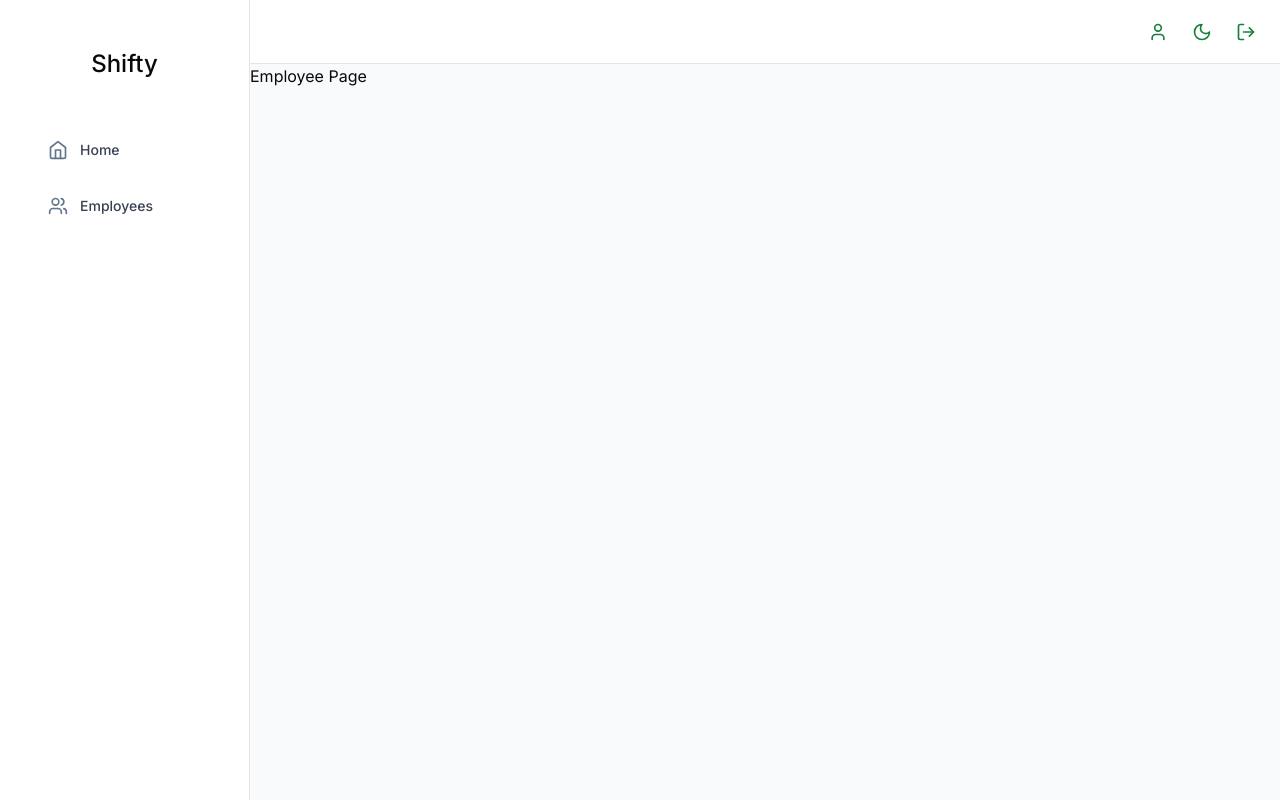
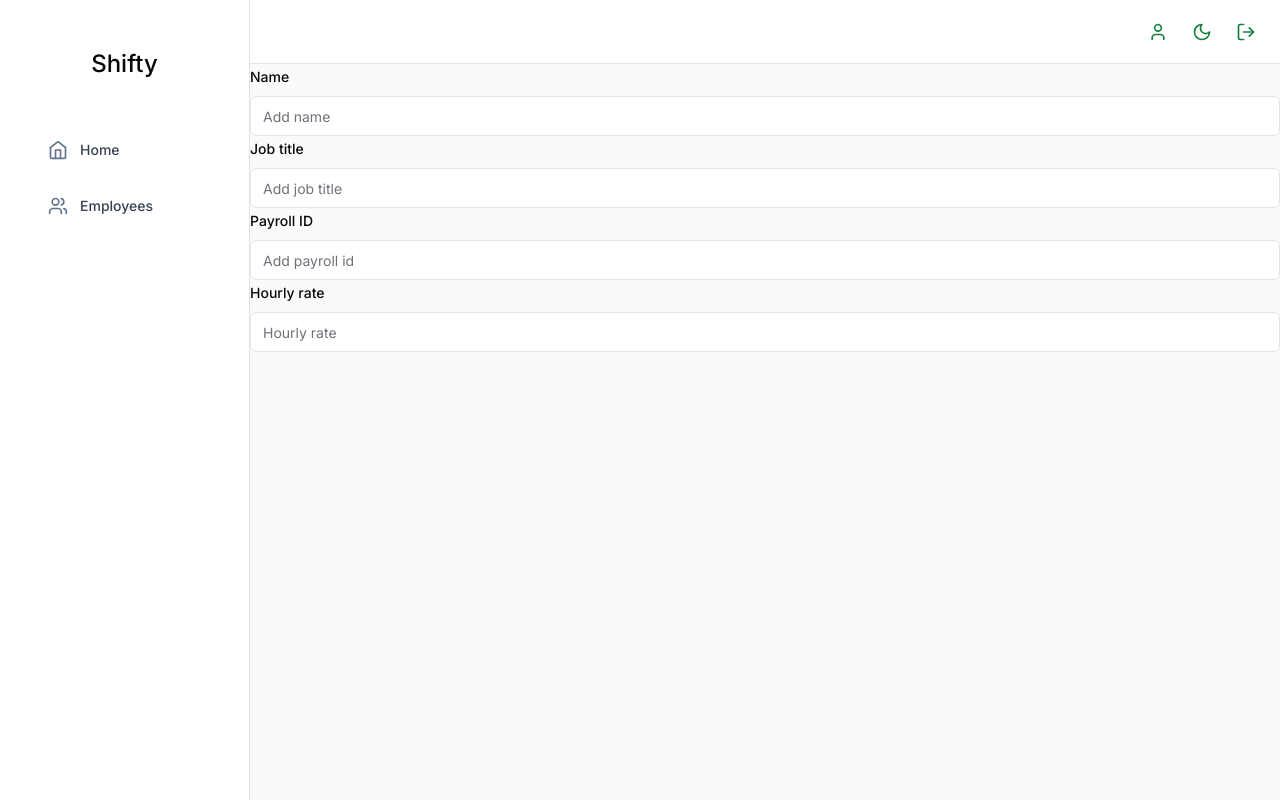
Before and after one commit to lanzmoncis/rota-builder, a Next.js app: page /employees/1 in a window 1280 px wide. Built offline with nearby package versions, Linux system fonts and the light colour scheme.

Commit message:
Add form validation for the employee-form and add formFields for the form

```diff
--- a/app/employees/[employeeId]/components/employee-form.tsx
+++ b/app/employees/[employeeId]/components/employee-form.tsx
@@ -13,6 +13,7 @@ import {
   FormMessage,
 } from "@/components/ui/form";
 import { Button } from "@/components/ui/button";
+import { Input } from "@/components/ui/input";
 
 const formSchema = z.object({
   name: z.string().min(1, {
@@ -20,8 +21,14 @@ const formSchema = z.object({
   }),
   jobTitle: z.string().min(1),
   dateStarted: z.date(),
-  payrollId: z.number(),
-  hourlyRate: z.number(),
+  payrollId: z.preprocess(
+    (a) => parseInt(z.string().parse(a), 10),
+    z.number().positive().min(1)
+  ),
+  hourlyRate: z.preprocess(
+    (a) => parseInt(z.string().parse(a), 10),
+    z.number().positive().min(1)
+  ),
 });
 
 type EmployeeFormValue = z.infer<typeof formSchema>;
@@ -39,7 +46,68 @@ const EmployeeForm: React.FC = () => {
     },
   });
 
-  return <div></div>;
+  const handleSubmit = (values: z.infer<typeof formSchema>) => {};
+
+  return (
+    <div>
+      <Form {...form}>
+        <form onSubmit={form.handleSubmit(handleSubmit)}>
+          <FormField
+            name="name"
+            control={form.control}
+            render={({ field }) => (
+              <FormItem>
+                <FormLabel>Name</FormLabel>
+                <FormControl>
+                  <Input placeholder="Add name" type="text" {...field} />
+                </FormControl>
+                <FormMessage />
+              </FormItem>
+            )}
+          />
+          <FormField
+            name="jobTitle"
+            control={form.control}
+            render={({ field }) => (
+              <FormItem>
+                <FormLabel>Job title</FormLabel>
+                <FormControl>
+                  <Input placeholder="Add job title" type="text" {...field} />
+                </FormControl>
+                <FormMessage />
+              </FormItem>
+            )}
+          />
+          <FormField
+            name="payrollId"
+            control={form.control}
+            render={({ field }) => (
+              <FormItem>
+                <FormLabel>Payroll ID</FormLabel>
+                <FormControl>
+                  <Input placeholder="Add payroll id" type="text" {...field} />
+                </FormControl>
+                <FormMessage />
+              </FormItem>
+            )}
+          />
+          <FormField
+            name="hourlyRate"
+            control={form.control}
+            render={({ field }) => (
+              <FormItem>
+                <FormLabel>Hourly rate</FormLabel>
+                <FormControl>
+                  <Input placeholder="Hourly rate" type="text" {...field} />
+                </FormControl>
+                <FormMessage />
+              </FormItem>
+            )}
+          />
+        </form>
+      </Form>
+    </div>
+  );
 };
 
 export default EmployeeForm;
--- a/app/employees/[employeeId]/page.tsx
+++ b/app/employees/[employeeId]/page.tsx
@@ -1,5 +1,11 @@
+import EmployeeForm from "./components/employee-form";
+
 const EmployeePage = () => {
-  return <div>Employee Page</div>;
+  return (
+    <div>
+      <EmployeeForm />
+    </div>
+  );
 };
 
 export default EmployeePage;
```
